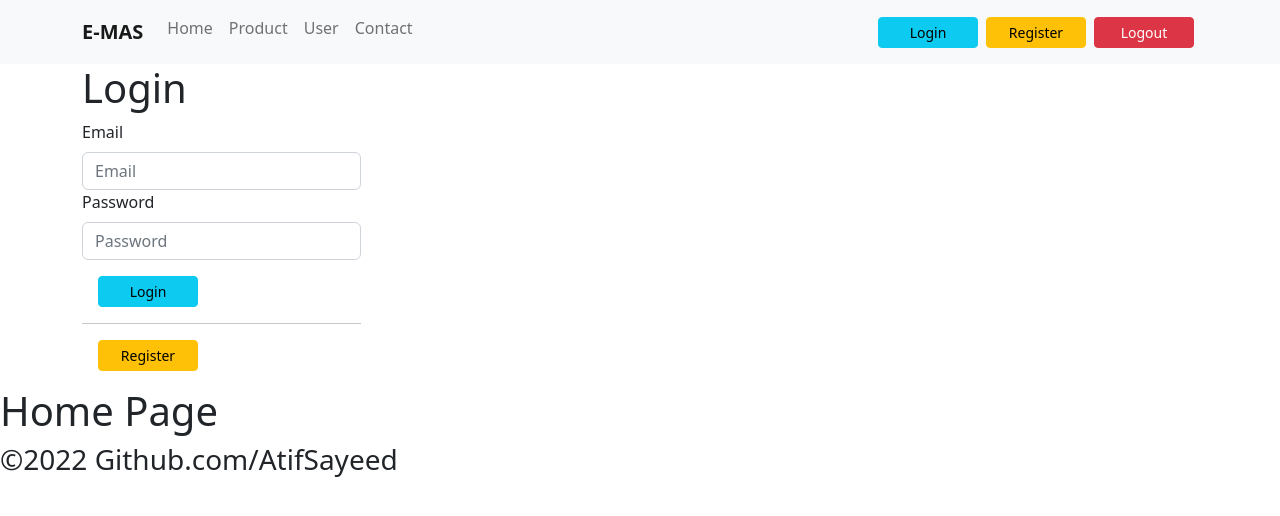
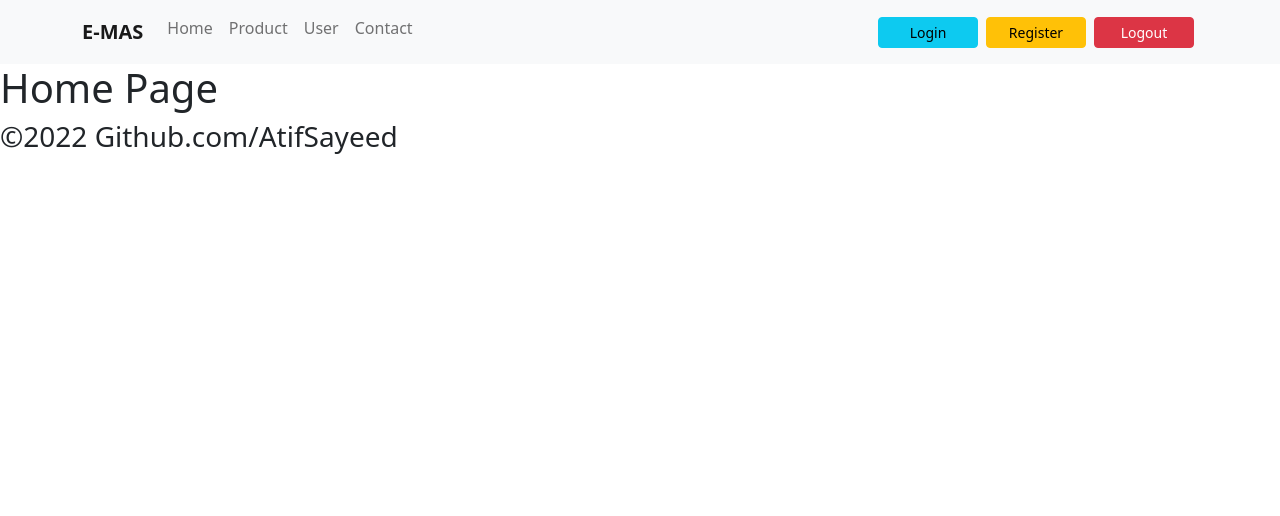
Before and after one commit to AtifSayeed/fsa-api, a React (Create React App) app in the folder fsa-react/: page / in a window 1280 px wide. Shown: the top 516 px of the page. Built offline with nearby package versions, Linux system fonts and the light colour scheme.

Commit message:
Login Authenticated..

```diff
--- a/fsa-react/src/App.js
+++ b/fsa-react/src/App.js
@@ -12,7 +12,6 @@ function App(){
    return  <div>
 <BrowserRouter>
  <Header/>
- <Login/>
 <Routes>
    <Route path="/" element={<Home/>}/>
    <Route path="/contact" element={<Contact/>}/>
--- a/fsa-react/src/Header.js
+++ b/fsa-react/src/Header.js
@@ -3,7 +3,7 @@ import { Link } from 'react-router-dom';
 
 const Header = () => {
   return (
-    <nav class="navbar navbar-expand-lg navbar-light bg-light">
+    <nav className="navbar navbar-expand-lg navbar-light bg-light">
       <div className="container">
         <Link className="navbar-brand" to="/">
           <b>E-MAS</b>
--- a/fsa-react/src/Login.js
+++ b/fsa-react/src/Login.js
@@ -1,28 +1,87 @@
-import React from 'react'
+import axios from "./utils/axios";
+import React, { useState } from "react";
+import ShouldRender from "./common/ShouldRender";
+import { useNavigate } from "react-router-dom";
 
 const Login = () => {
+  const [user, setuser] = useState({
+    email: "",
+    password: "",
+  });
+  const [hasError, setError] = useState(false);
 
-return <div  className='container'>
+  const navigate = useNavigate();
+
+  const onLogin = async (evt) => {
+    try {
+      console.log("Logging in...");
+      evt.preventDefault();
+      console.log(user);
+      const res = await axios().post("/api/users/signin", user);
+      localStorage.setItem("user", JSON.stringify(res.data));
+      //navigating...
+      navigate("/");
+    } catch (err) {
+      setError(err);
+    }
+  };
+
+  const onInputChange = (evt) => {
+    const newUser = { ...user, [evt.target.name]: evt.target.value };
+    setuser(newUser);
+  };
+
+  return (
+    <div className="container">
       <h1>Login</h1>
-    <div  className='col-3'>
-        <form>
+      <div className="col-5">
+        <ShouldRender cond={hasError}>
+          <div className="alert alert-danger">Wrong username or password</div>
+        </ShouldRender>
+
+        <form onSubmit={onLogin}>
           <div>
-                <label for='email' className='form-label'>Email</label>
-                <input id='email' className='form-control' type="text" placeholder="Email" autoComplete='off'/>
+            <label htmlFor="email" className="form-label">
+              Email
+            </label>
+            <input
+              onChange={onInputChange}
+              name="email"
+              id="email"
+              className="form-control"
+              type="text"
+              placeholder="Email"
+              autoComplete="off"
+            />
           </div>
           <div>
-                <label for='password' className='form-label'>Password</label>
-                <input id='password' className='form-control' type="password" placeholder="Password" autoComplete='off' />
+            <label htmlFor="password" className="form-label">
+              Password
+            </label>
+            <input
+              onChange={onInputChange}
+              name="password"
+              id="password"
+              className="form-control"
+              type="password"
+              placeholder="Password"
+              autoComplete="off"
+            />
           </div>
-            <div className='center m-3'>
-                <button className='btn btn-sm btn-info' type='button'>Login</button>
+          <div className="center m-3">
+            <button className="btn btn-sm btn-info" type="submit">
+              Login
+            </button>
           </div>
-            <hr/>
-            <div className='m-3'>
-                <button className='btn btn-sm btn-warning' type='button'>Register</button>
+          <hr />
+          <div className="m-3">
+            <button className="btn btn-sm btn-warning" type="button">
+              Register
+            </button>
           </div>
         </form>
       </div>
     </div>
-}
+  );
+};
 export default Login;
--- /dev/null
+++ b/fsa-react/src/utils/axios.js
@@ -0,0 +1,20 @@
+import axios from 'axios';
+
+function init() {
+    let token = '';
+
+    const userInfoString = localStorage.getItem('user');
+    if (userInfoString) {
+        const user = JSON.parse(userInfoString);
+        token = user.token;
+    }
+
+    const instance = axios.create({
+        baseURL: 'https://fsa-api-b4.onrender.com',
+        headers: { 'authorization': `Bearer ${token}` }
+    });
+
+    return instance;
+}
+
+export default init;
```
Lines whose indentation alone changed are shown as unchanged.
